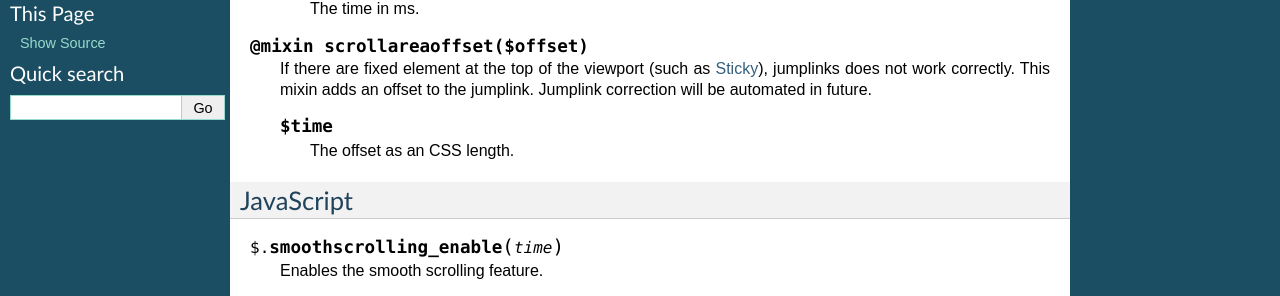
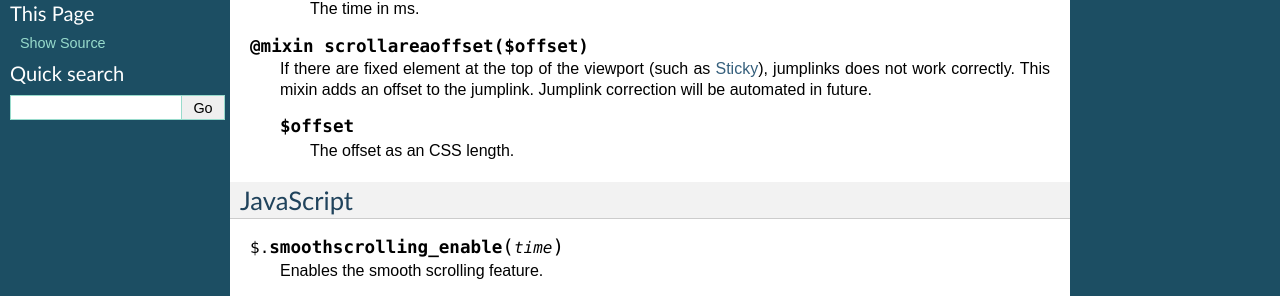
Before and after one commit to derjasper/blue.frontend, a Sphinx documentation site: the page built from public_html/docs/source/api/scrolling.rst, in a window 1280 px wide. Shown: the part 317-613 px from the top of the page. Built offline with Sphinx 7.4.7, drawn with Linux system fonts in a browser that asks for light colours.

Commit message:
corrected scrolling docs

```diff
--- a/public_html/docs/source/api/scrolling.rst
+++ b/public_html/docs/source/api/scrolling.rst
@@ -25,7 +25,7 @@ SASS
    jumplinks does not work correctly. This mixin adds an offset to the jumplink.
    Jumplink correction will be automated in future.
 
-   .. describe:: $time
+   .. describe:: $offset
 
       The offset as an CSS length.
 
```
